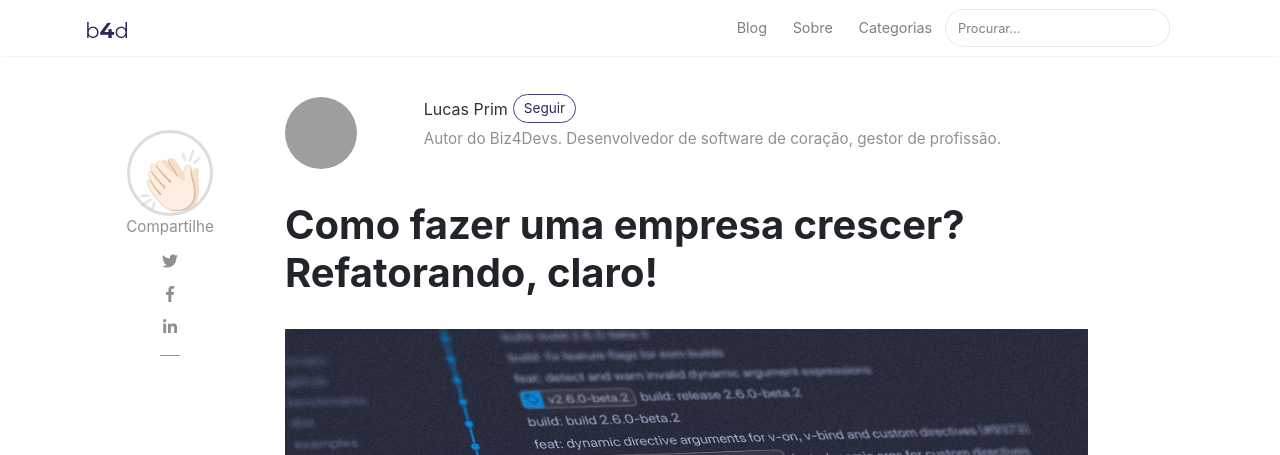
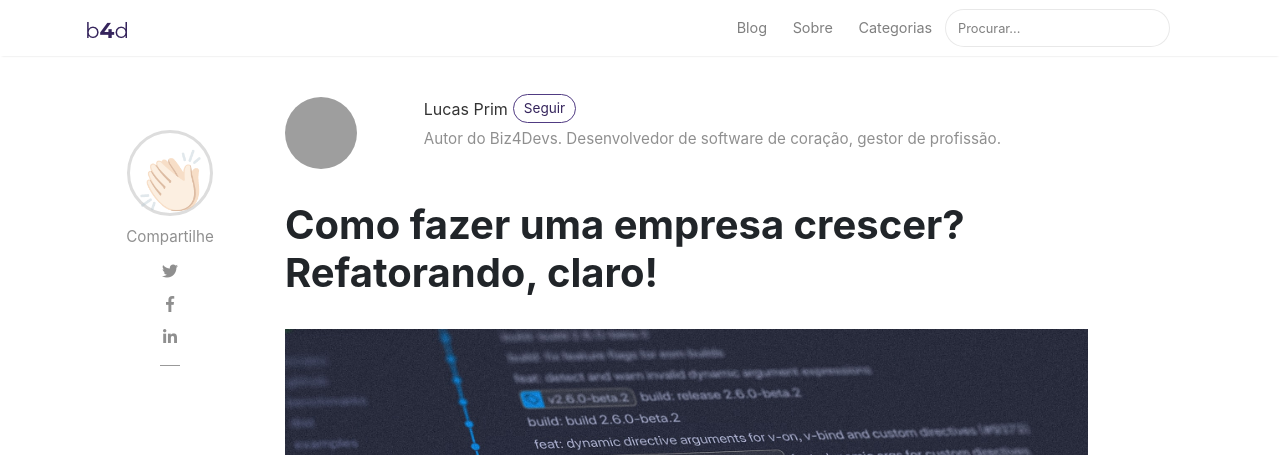
Before and after one commit to lucasprim/biz4devs, a Jekyll site: the page built from _posts/2020-07-01-Como-crescer-a-empresa-refatorando.md, in a window 1280 px wide. Shown: the top 455 px of the page. Built offline with Jekyll 4.4.1, drawn with Linux system fonts in a browser that asks for light colours; nearby versions of some CDN libraries; comment, search, counter and statistics services are not loaded; grey boxes are pictures that could not be loaded.

Commit message:
Added a margin to the clapper

```diff
--- a/assets/css/screen.css
+++ b/assets/css/screen.css
@@ -914,3 +914,7 @@ iframe {
   margin-bottom: 0.5rem;
   text-align: center;
 }
+
+.clapper {
+  margin-bottom: 10px;
+}
```
